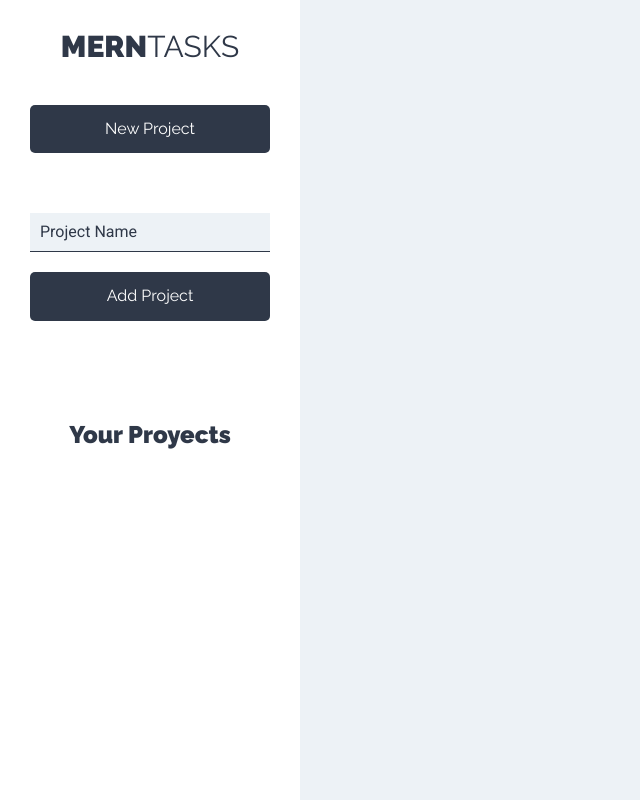
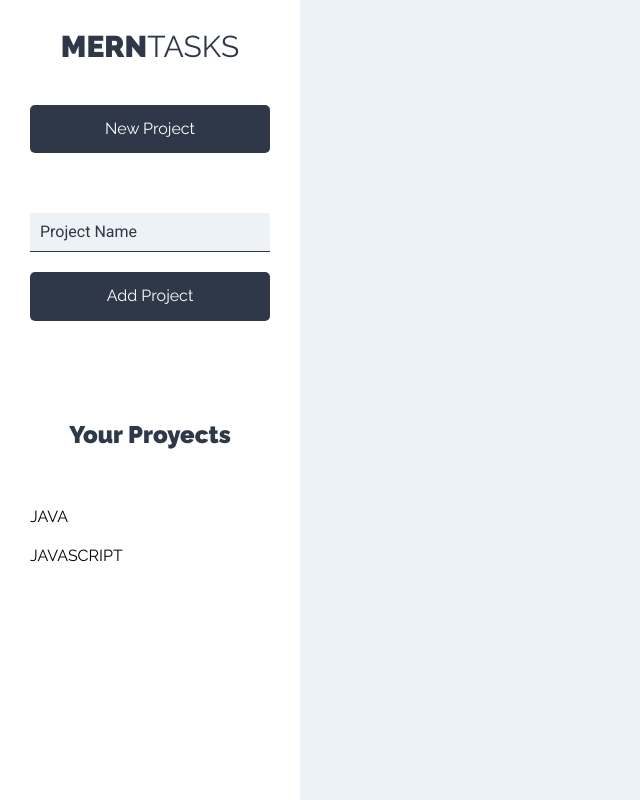
Before and after one commit to emilio-v/client, a React (Create React App) app: page /projects in a window 1280 px wide. Shown: the whole page, without its empty margins (0-640 px from the left). Built offline with nearby package versions, Linux system fonts and the light colour scheme.

Commit message:
added project list

```diff
--- a/src/components/layout/SideBar.js
+++ b/src/components/layout/SideBar.js
@@ -1,6 +1,7 @@
 import React from "react";
 
 import NewProject from "../projects/NewProject";
+import ProjectList from "../projects/ProjectList";
 
 const SideBar = () => {
   return (
@@ -11,6 +12,7 @@
       <NewProject />
       <div className="proyectos">
         <h2>Your Proyects</h2>
+        <ProjectList />
       </div>
     </aside>
   );
--- /dev/null
+++ b/src/components/projects/Project.js
@@ -0,0 +1,13 @@
+import React from "react";
+
+const Project = ({ name }) => {
+  return (
+    <li>
+      <button type="button" className="btn btn-blank">
+        {name}
+      </button>
+    </li>
+  );
+};
+
+export default Project;
--- /dev/null
+++ b/src/components/projects/ProjectList.js
@@ -0,0 +1,17 @@
+import React from "react";
+
+import Project from "./Project";
+
+const ProjectList = () => {
+  const projects = [{ name: "JAVA" }, { name: "JAVASCRIPT" }];
+  return (
+    <ul className="listado-proyectos">
+      <Project />
+      {projects.map((project) => (
+        <Project name={project.name} key={project.name} />
+      ))}
+    </ul>
+  );
+};
+
+export default ProjectList;
```
